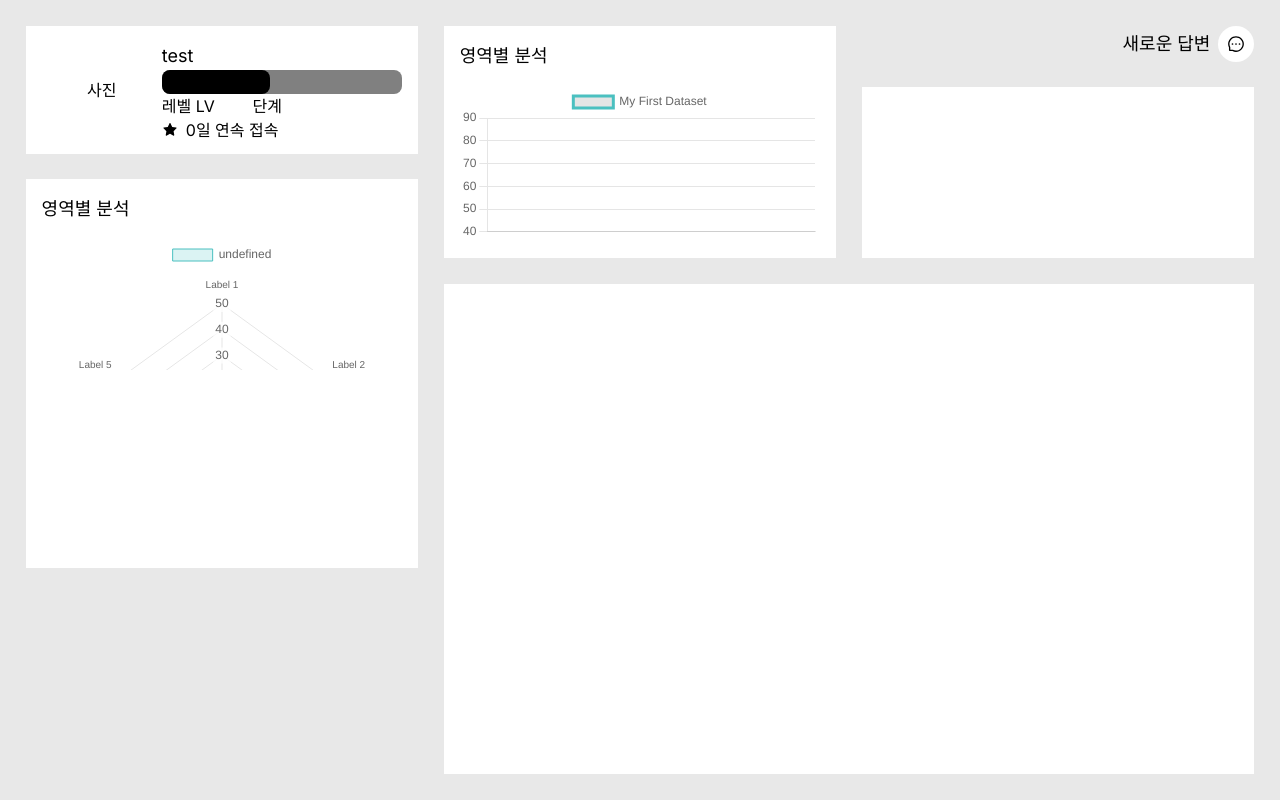
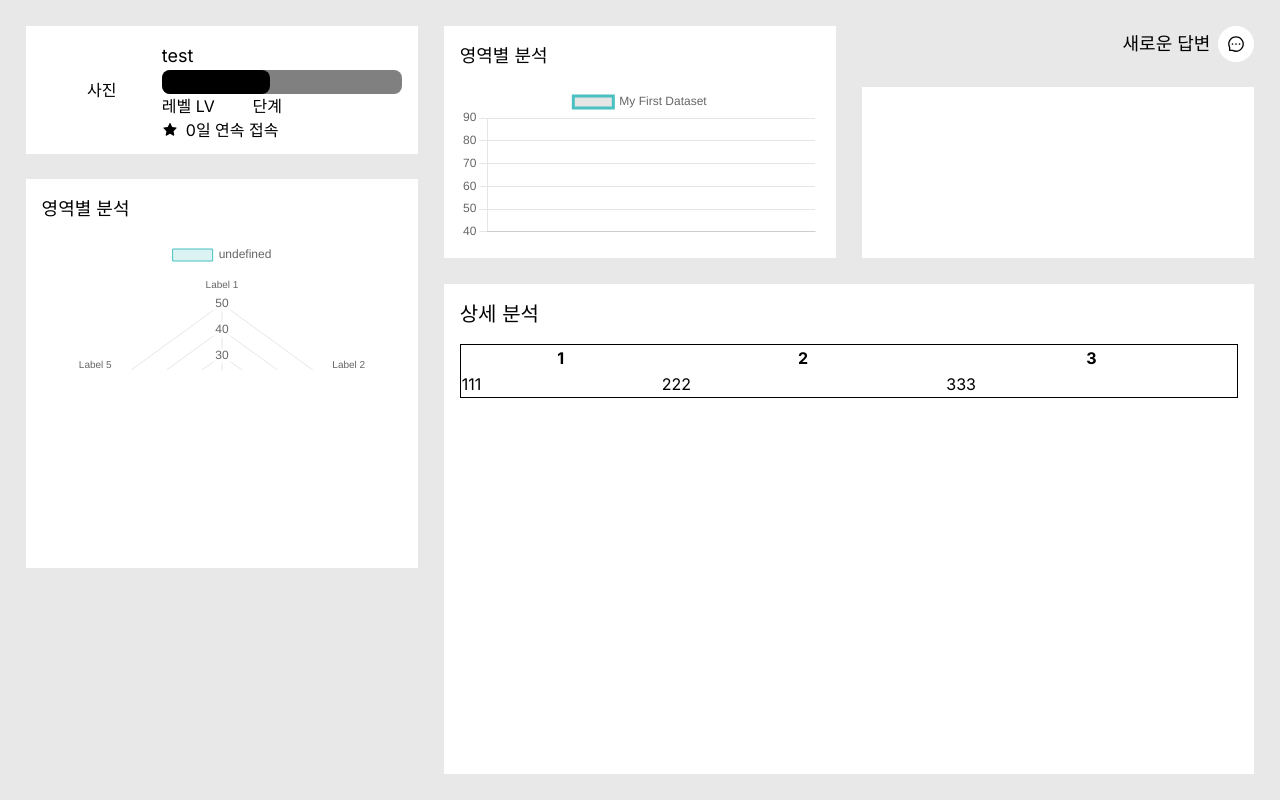
Before and after one commit to Geupjo-Hackathon/KoreanTiger-FE, a Next.js app: page /student/report in a window 1280 px wide. Built offline with nearby package versions, Linux system fonts and the light colour scheme.

Commit message:
style :: 분석 페이지 - 상세 분석 추가

```diff
--- a/src/components/common/report/Analysis.js
+++ b/src/components/common/report/Analysis.js
@@ -7,7 +7,25 @@ const Analysis = () => {
       style={{
         backgroundColor: "white",
       }}
-    ></div>
+    >
+      <p className="text-xl mb-4">상세 분석</p>
+      <table className="table-auto w-full border">
+        <thead>
+          <tr>
+            <th>1</th>
+            <th>2</th>
+            <th>3</th>
+          </tr>
+        </thead>
+        <tbody>
+          <tr>
+            <td>111</td>
+            <td>222</td>
+            <td>333</td>
+          </tr>
+        </tbody>
+      </table>
+    </div>
   );
 };
 
```
